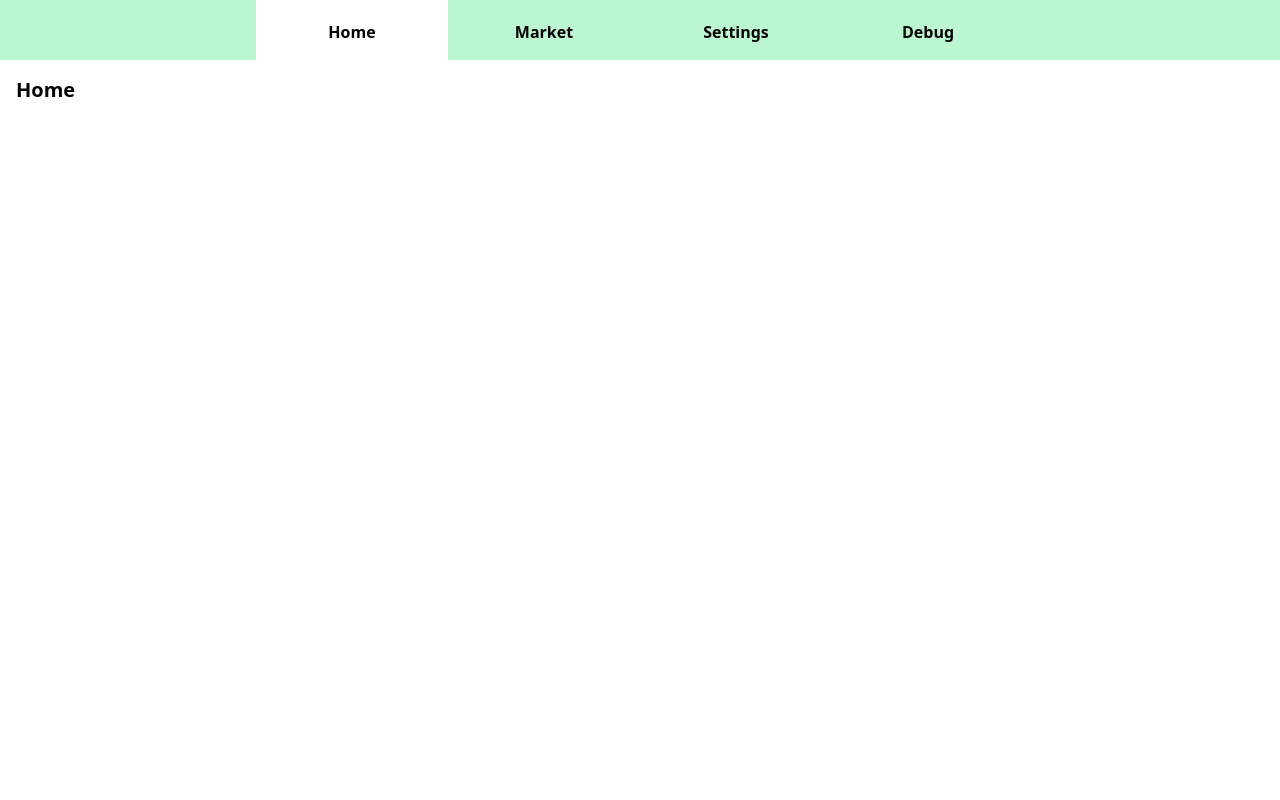
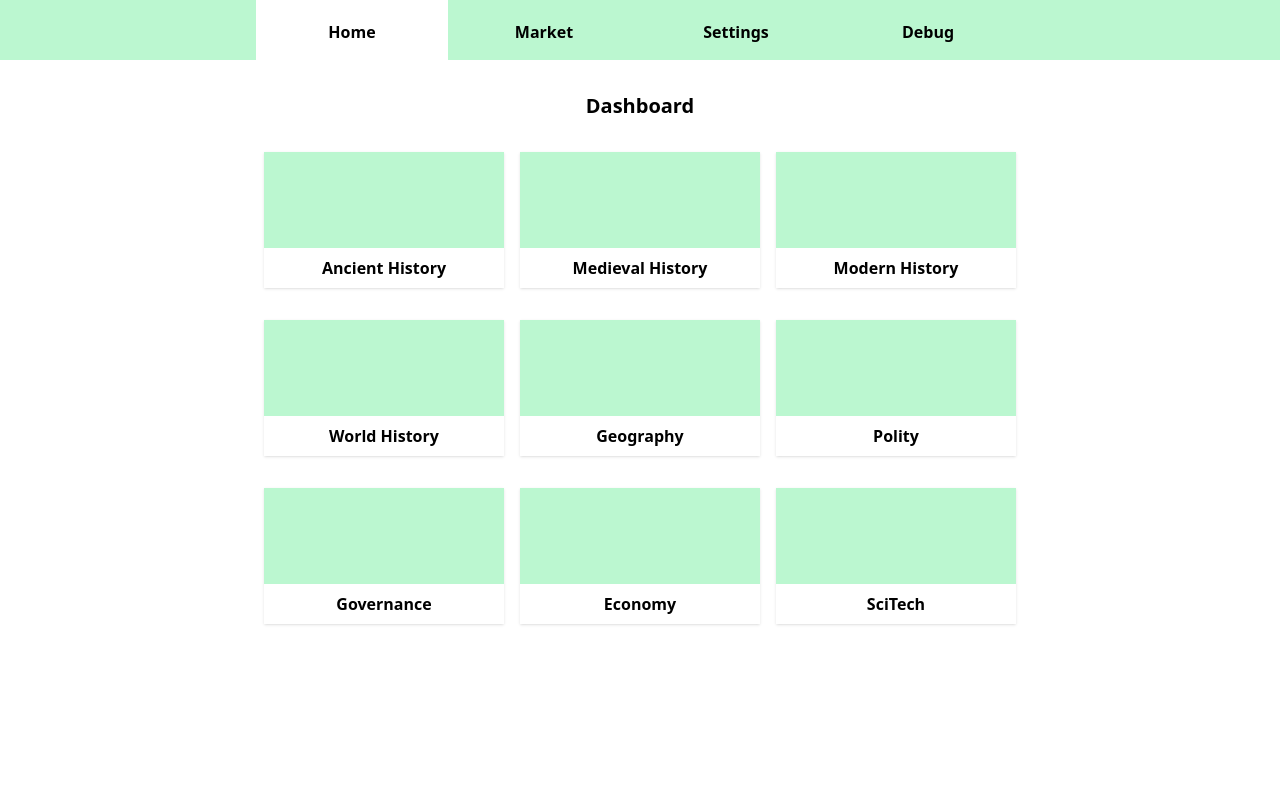
Before and after one commit to iaseth/pointedit, a React (Create React App) app: page / in a window 1280 px wide. Shown: the top 800 px of the page. Built offline with nearby package versions, Linux system fonts and the light colour scheme.

Commit message:
Added Dashboard and Category page * added empty Edit and View tabs for Home tab

```diff
--- /dev/null
+++ b/src/PointApp/Content/Home/Category/Category.js
@@ -0,0 +1,12 @@
+
+
+
+export default function Category ({category}) {
+
+	return (
+		<div>
+			<h2>Category</h2>
+			<p>{category.title}</p>
+		</div>
+	);
+}
--- /dev/null
+++ b/src/PointApp/Content/Home/Dashboard/Dashboard.js
@@ -0,0 +1,29 @@
+
+
+
+function RecentItems () {}
+function PinnedItems () {}
+
+export default function Dashboard ({CATEGORIES, goToCategory}) {
+	const catItems = CATEGORIES.map((c, k) => {
+		return (
+			<div key={k} className="px-2 py-4">
+				<div className="shadow cursor-pointer" onClick={() => goToCategory(c.id)}>
+					<div className="py-12 bg-green-200"></div>
+					<div>
+						<h4 className="py-2 text-center">{c.title}</h4>
+					</div>
+				</div>
+			</div>
+		);
+	});
+
+	return (
+		<div className="max-w-3xl mx-auto">
+			<h2 className="text-center py-4">Dashboard</h2>
+			<div className="grid grid-cols-3">
+				{catItems}
+			</div>
+		</div>
+	);
+}
--- /dev/null
+++ b/src/PointApp/Content/Home/EditNote/EditNote.js
@@ -0,0 +1,11 @@
+
+
+
+export default function EditNote () {
+
+	return (
+		<div>
+			<h2>EditNote</h2>
+		</div>
+	);
+}
--- a/src/PointApp/Content/Home/Home.js
+++ b/src/PointApp/Content/Home/Home.js
@@ -1,11 +1,47 @@
+import React from 'react';
+
+import Category from './Category/Category';
+import Dashboard from './Dashboard/Dashboard';
+import EditNote from './EditNote/EditNote';
+import ViewNote from './ViewNote/ViewNote';
 
 
+const HOME_TABS = [
+	{component: Dashboard},
+	{component: Category},
+	{component: EditNote},
+	{component: ViewNote},
+];
 
-export default function Home () {
+export default function Home ({CATEGORIES}) {
+	const [homeTabIndex, setHomeTabIndex] = React.useState(0);
+	const CurrentComponent = HOME_TABS[homeTabIndex].component;
+
+	const [noteId, setNodeId] = React.useState(0);
+	const [categoryId, setCategoryId] = React.useState(null);
+	const category = CATEGORIES.find(c => c.id === categoryId) || null;
+
+	const goToDashboard = () => setHomeTabIndex(0);
+	const goToCategory = (id) => {
+		setCategoryId(id);
+		setHomeTabIndex(1);
+	};
+	const goToEditor = () => {
+		setHomeTabIndex(2);
+	};
+	const goToViewer = () => {
+		setHomeTabIndex(3)
+	};
+
+	const props = {
+		CATEGORIES, category, setCategoryId,
+		noteId, setNodeId,
+		goToDashboard, goToCategory, goToEditor, goToViewer,
+	};
 
 	return (
 		<article className="min-h-screen px-4 py-4">
-			<h2>Home</h2>
+			<CurrentComponent {...props} />
 		</article>
 	);
 }
--- /dev/null
+++ b/src/PointApp/Content/Home/ViewNote/ViewNote.js
@@ -0,0 +1,11 @@
+
+
+
+export default function ViewNote () {
+
+	return (
+		<div>
+			<h2>ViewNote</h2>
+		</div>
+	);
+}
--- a/src/PointApp/Footer/Footer.js
+++ b/src/PointApp/Footer/Footer.js
@@ -4,7 +4,7 @@
 export default function Footer () {
 
 	return (
-		<footer className="bg-green-500 text-white py-12 px-4">
+		<footer className="bg-green-600 text-white py-12 px-4">
 			<section className="max-w-3xl mx-auto text-center">
 				<h3>Created by AS.</h3>
 			</section>
--- a/src/PointApp/PointApp.js
+++ b/src/PointApp/PointApp.js
@@ -18,18 +18,18 @@ const TABS = [
 const PRODUCTION = (process.env.NODE_ENV === 'development') ? false : true;
 
 const CATEGORIES = [
-	{title: "Ancient History", name: "ancient-history"},
-	{title: "Medieval History", name: "medieval-history"},
-	{title: "Modern History", name: "modern-history"},
-	{title: "World History", name: "world-history"},
+	{title: "Ancient History", id: "ancient-history"},
+	{title: "Medieval History", id: "medieval-history"},
+	{title: "Modern History", id: "modern-history"},
+	{title: "World History", id: "world-history"},
 
-	{title: "Geography", name: "geography"},
+	{title: "Geography", id: "geography"},
 
-	{title: "Polity", name: "polity"},
-	{title: "Governance", name: "governance"},
+	{title: "Polity", id: "polity"},
+	{title: "Governance", id: "governance"},
 
-	{title: "Economy", name: "economy"},
-	{title: "SciTech", name: "scitech"},
+	{title: "Economy", id: "economy"},
+	{title: "SciTech", id: "scitech"},
 ];
 
 export default function PointApp () {
```
